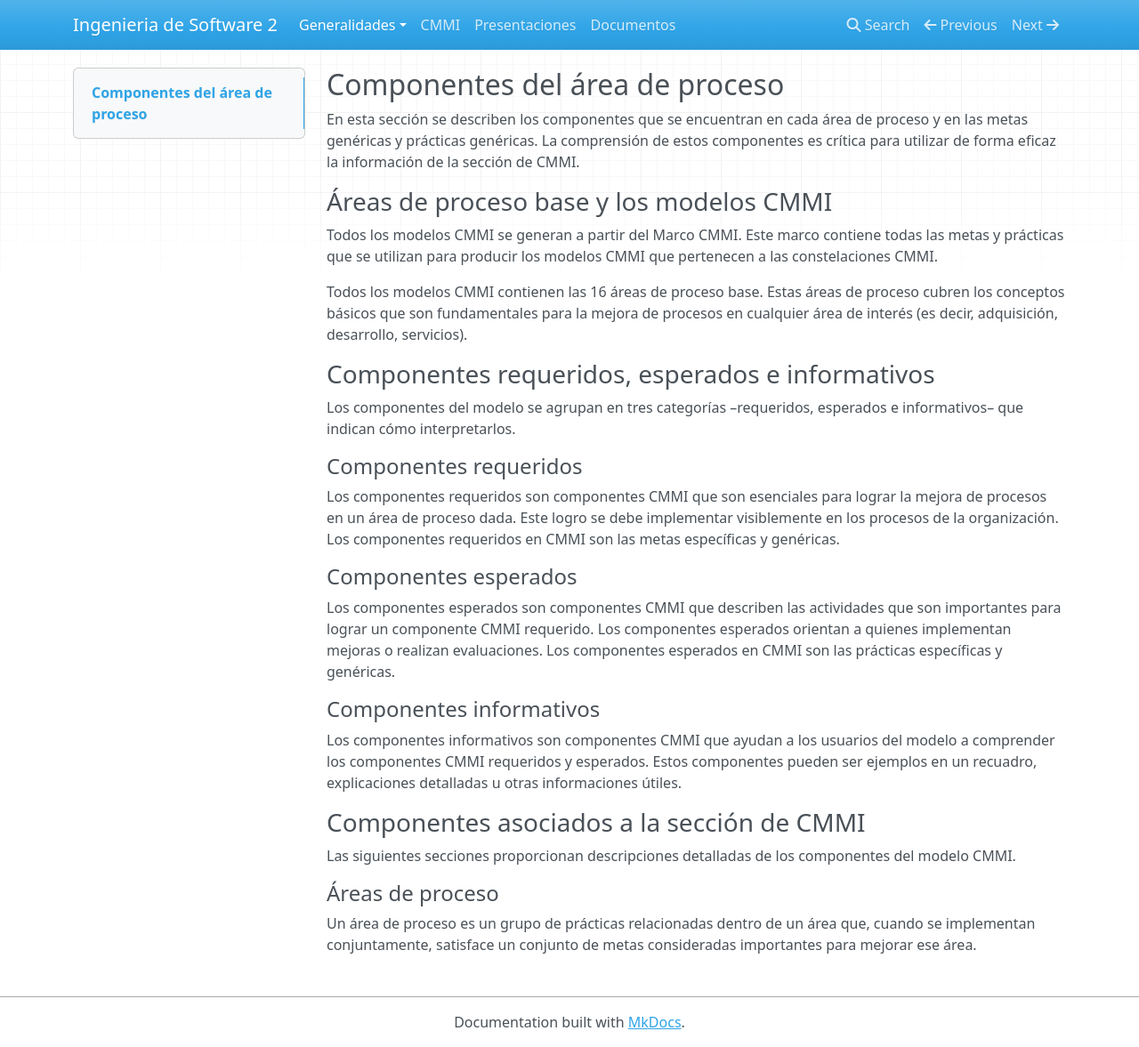
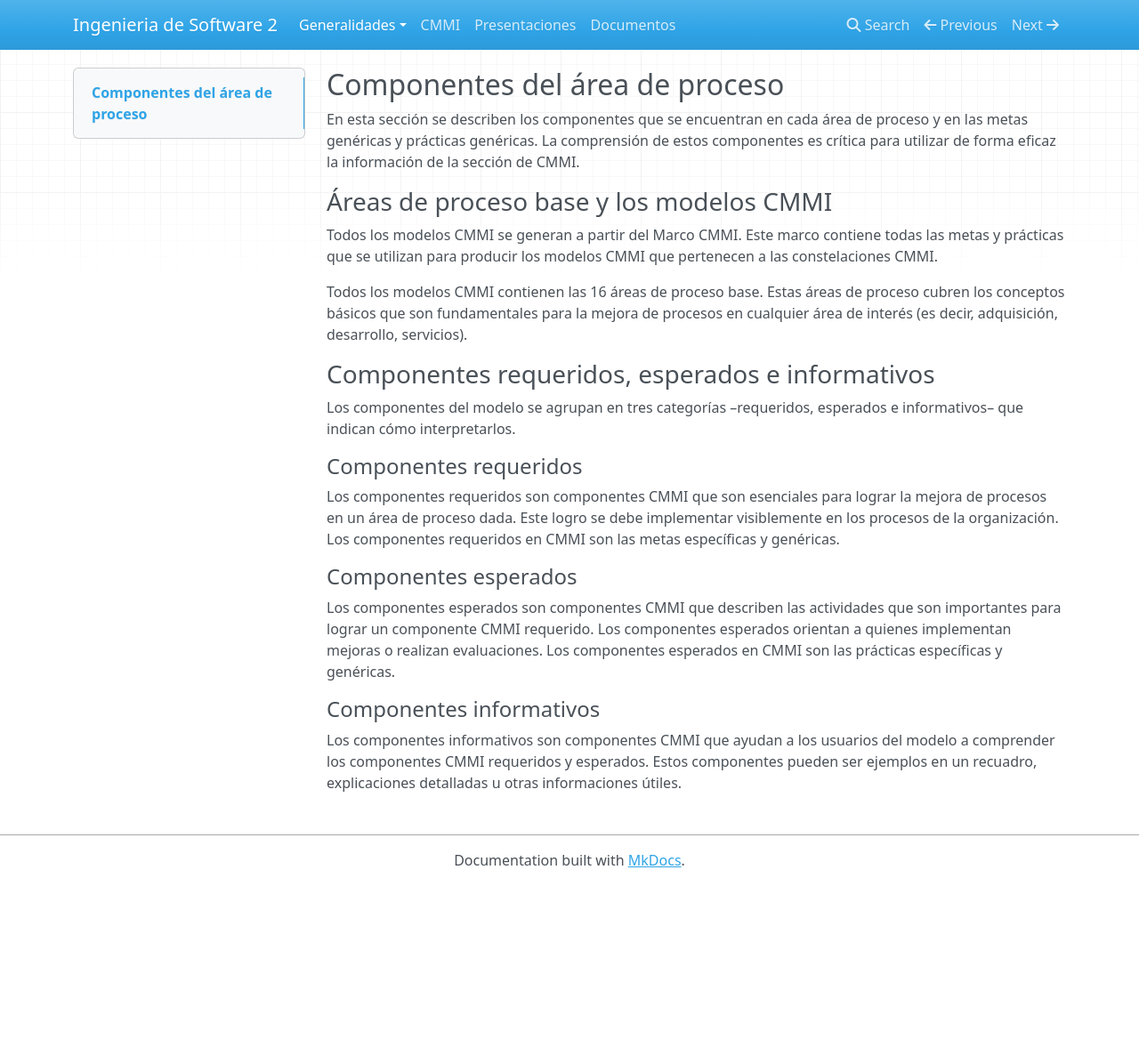
Before and after one commit to KeopsKps/ISO2, an MkDocs documentation site: the page built from docs/componentesAreaProceso.md, in a window 1280 px wide and 1177 px high. Shown: the whole window at 89% size. Built offline with MkDocs 1.6.1, drawn with Linux system fonts in a browser that asks for light colours; nearby versions of some CDN libraries.

Commit message:
Añadido información

```diff
--- a/docs/componentesAreaProceso.md
+++ b/docs/componentesAreaProceso.md
@@ -25,11 +25,3 @@ CMMI son las prácticas específicas y genéricas.
 #### Componentes informativos
 
 Los componentes informativos son componentes CMMI que ayudan a los usuarios del modelo a comprender los componentes CMMI requeridos y esperados. Estos componentes pueden ser ejemplos en un recuadro, explicaciones detalladas u otras informaciones útiles.
-
-### Componentes asociados a la sección de CMMI
-
-Las siguientes secciones proporcionan descripciones detalladas de los componentes del modelo CMMI.
-
-#### Áreas de proceso
-
-Un área de proceso es un grupo de prácticas relacionadas dentro de un área que, cuando se implementan conjuntamente, satisface un conjunto de metas consideradas importantes para mejorar ese área.
--- a/mkdocs.yml
+++ b/mkdocs.yml
@@ -6,6 +6,8 @@ nav:
   - Generalidades:
     - 'Antes de empezar': 'index.md'
     - 'Componentes del área de proceso': 'componentesAreaProceso.md'
+    - 'Componentes asociados a la seccion CMMI': 'componentesSeccionCMMI.md'
+    - 'Componentes informativos de soporte': 'componentesInformativosSoporte.md'
   - CMMI: 'cmmi.md'
   - Presentaciones: 'presentaciones.md'
   - Documentos: 'documentos.md'
```
